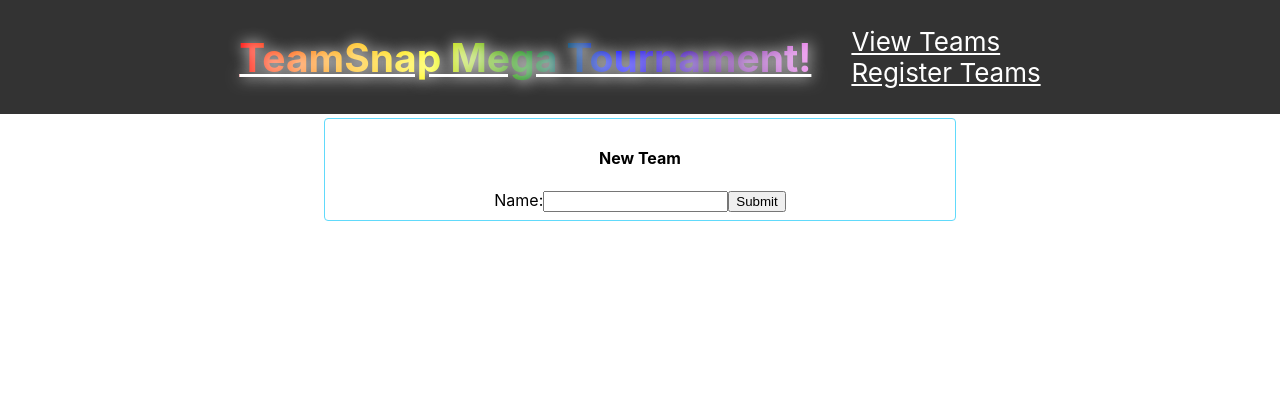
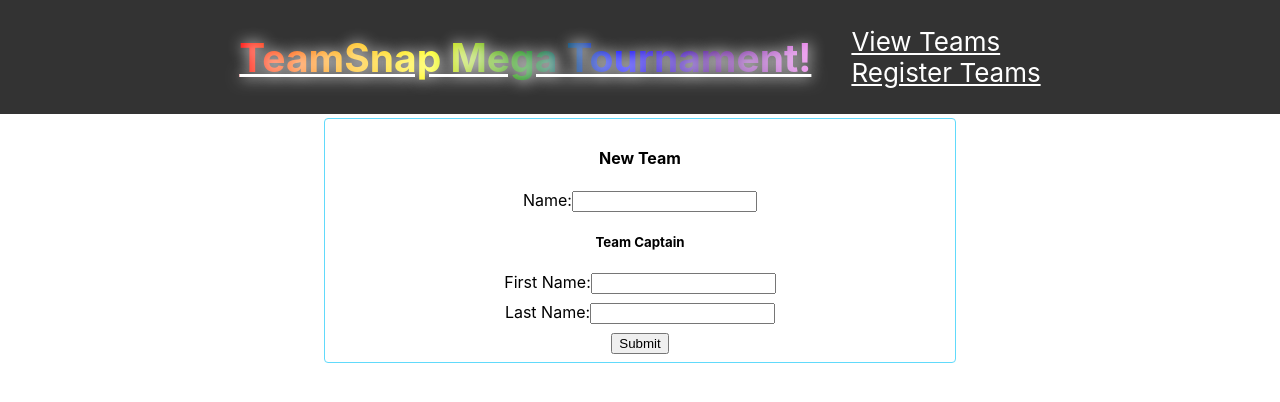
Before and after one commit to teamsnap/teamsnap-mega-tournament, a React app in the folder frontend/: page /join in a window 1280 px wide. Shown: the top 402 px of the page. Built offline with nearby package versions, Linux system fonts and the light colour scheme; the HTML template or start-up script is replaced by a standard one.

Commit message:
Adding fields for captain first and last name

```diff
--- a/frontend/src/components/NewTeamForm.tsx
+++ b/frontend/src/components/NewTeamForm.tsx
@@ -1,23 +1,37 @@
 import React from 'react';
+import '../App.css';
 
 interface Props {
   submitTeam: any,
   baseurl: string,
 }
 
-const NewTeamForm: React.FC<Props> = ({submitTeam, baseurl}) => {
-  const [name, setName] = React.useState("");
+const NewTeamForm: React.FC<Props> = ({ submitTeam, baseurl }) => {
+  const [teamName, setTeamName] = React.useState("");
+  const [firstName, setFirstName] = React.useState("");
+  const [lastName, setLastName] = React.useState("");
 
   return (
     <div className="card">
       <h4>New Team</h4>
       <label>
         Name:
-        <input type="text" value={name} onChange={(e) => setName(e.target.value)} />
+        <input type="text" value={teamName} onChange={(e) => setTeamName(e.target.value)} />
       </label>
+      <h5>Team Captain</h5>
+      <div className="u-flexColumn">
+        <label className="u-marginBottom-small">
+          First Name:
+          <input type="text" value={firstName} onChange={(e) => setFirstName(e.target.value)} />
+        </label>
+        <label className="u-marginBottom-small">
+          Last Name:
+          <input type="text" value={lastName} onChange={(e) => setLastName(e.target.value)} />
+        </label>
+      </div>
       <input type="submit" onClick={(e) => {
         e.preventDefault();
-        submitTeam({url: baseurl + "/new-team", name: name});
+        submitTeam({ url: baseurl + "/teams", team: teamName, firstName: firstName, lastName: lastName });
       }} />
     </div>
   );
```
